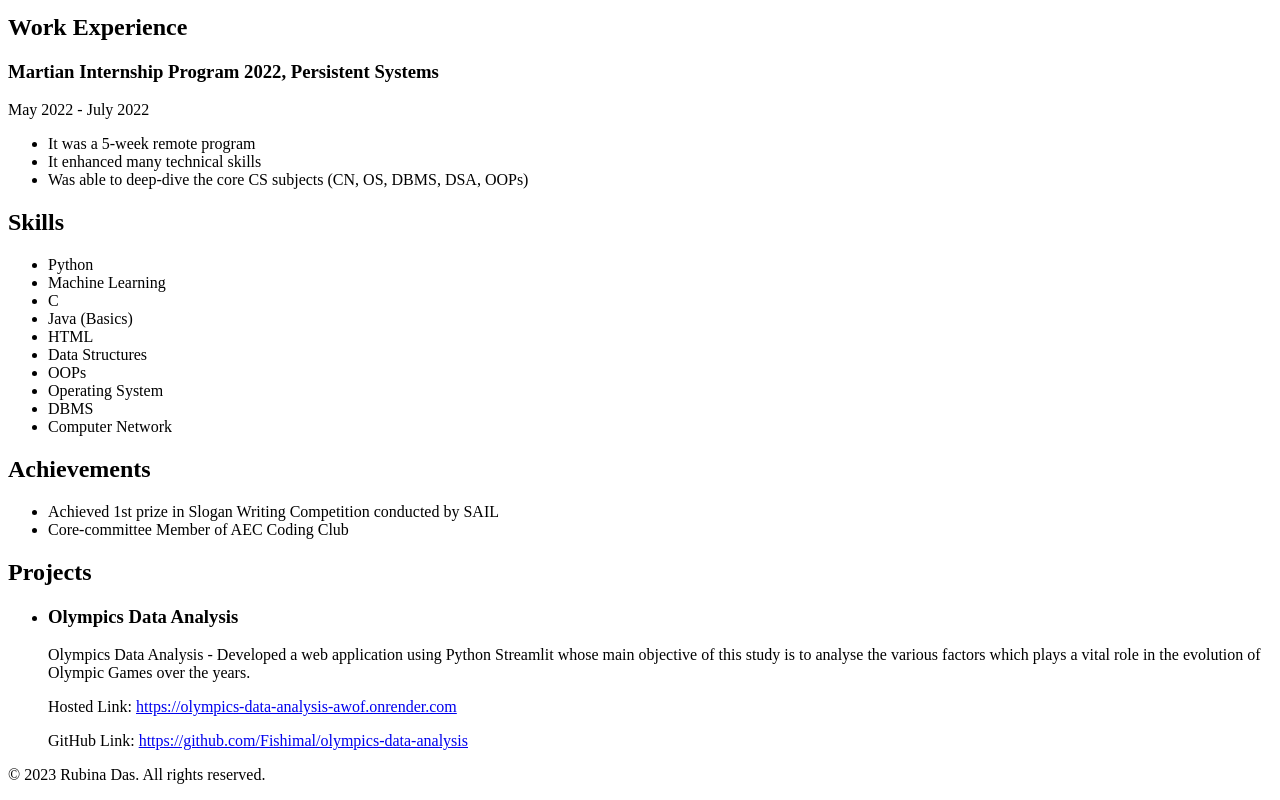
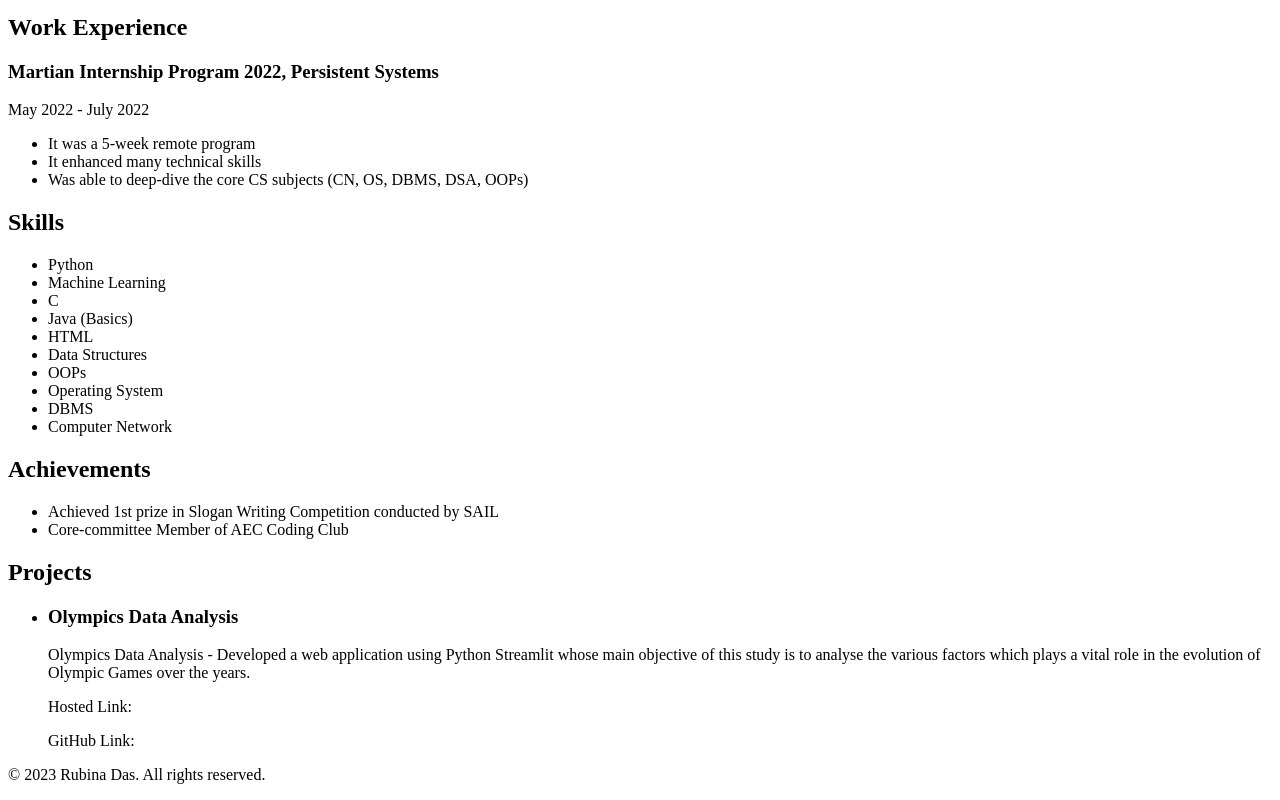
Before and after one commit to Fishimal/Resume, a plain HTML site: page index.html in a window 1280 px wide. Shown: the part 451-1251 px from the top of the page. Drawn offline with Linux system fonts and the light colour scheme.

Commit message:
Add files via upload

```diff
--- a/index.html
+++ b/index.html
@@ -129,15 +129,15 @@
 
             <p>
               Hosted Link:
-              <a href="https://render.com/"
-                >https://olympics-data-analysis-awof.onrender.com</a
+              <a href="https://olympics-data-analysis-awof.onrender.com"
+                ></a
               >
             </p>
 
             <p>
               GitHub Link:
-              <a href="https://github.com/"
-                >https://github.com/Fishimal/olympics-data-analysis</a
+              <a href="https://github.com/Fishimal/olympics-data-analysis"
+                ></a
               >
             </p>
           </li>
```
